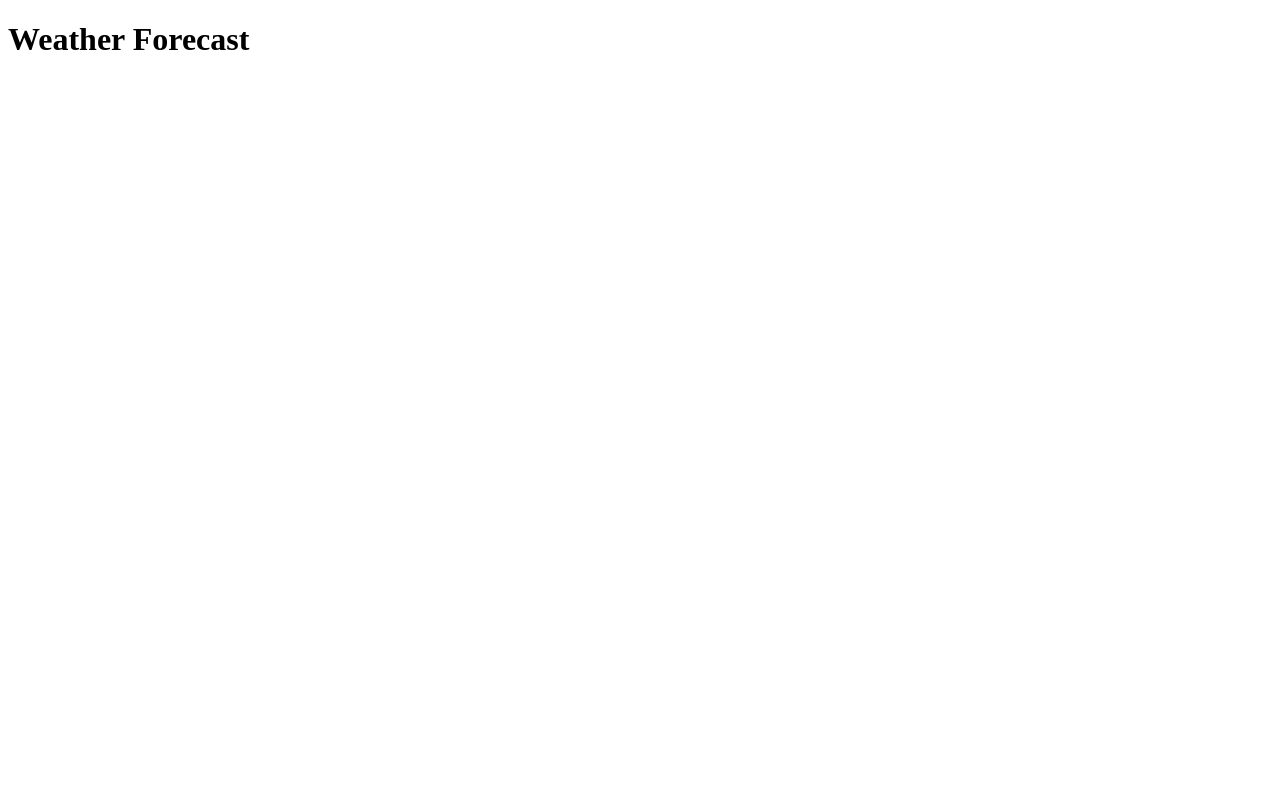
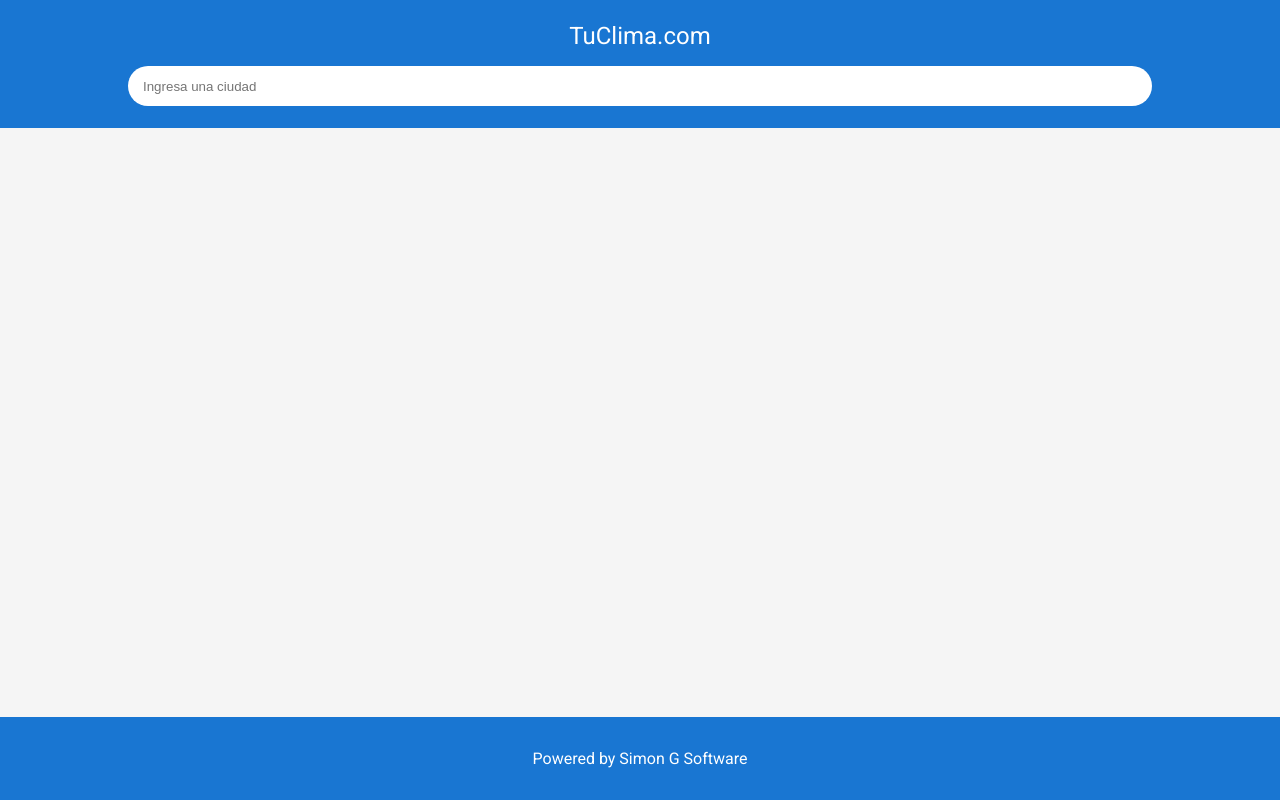
Before and after one commit to sgonzaec/weather-forecast-vue, a JavaScript app: page / in a window 1280 px wide. Built offline with nearby package versions, Linux system fonts and the light colour scheme.

Commit message:
feat: addd components

```diff
--- a/src/App.vue
+++ b/src/App.vue
@@ -13,4 +13,15 @@ export default {
   <WeatherForecast />
 </template>
 
-<style></style>
+<style>
+@import url("https://fonts.googleapis.com/css2?family=Roboto:ital,wght@0,100;0,300;0,400;0,500;0,700;0,900;1,100;1,300;1,400;1,500;1,700;1,900&display=swap");
+
+body {
+  box-sizing: border-box;
+  font-family: "Roboto", sans-serif;
+  margin: 0;
+  padding: 0;
+  font-family: "Roboto", sans-serif;
+  background-color: #f5f5f5;
+}
+</style>
--- /dev/null
+++ b/src/components/WeatherInfo/WeatherInfo.vue
@@ -0,0 +1,14 @@
+<script>
+export default {
+  props: {
+    city: String,
+  },
+};
+
+</script>
+
+<template>
+  <p>{{ city }}</p>
+</template>
+
+<style scoped></style>
--- a/src/components/weather-forecast/WeatherForecast.vue
+++ b/src/components/weather-forecast/WeatherForecast.vue
@@ -1,9 +1,95 @@
-<script setup></script>
+<script setup>
+import WeatherInfo from "../WeatherInfo/WeatherInfo.vue";
+</script>
 
 <template>
-    <div class="weather-forecast">
-        <h1>Weather Forecast</h1>
-    </div>
+  <nav>
+    <label for="searchbar">TuClima.com</label>
+    <input
+      type="search"
+      placeholder="Ingresa una ciudad"
+      v-model="handleCityChange"
+      @change="saveInput"
+      @blur="saveInput"
+    />
+  </nav>
+  <div class="weather-forecast">
+    <WeatherInfo :city="savedValue" />
+  </div>
+  <footer>
+    <p>Powered by <a href="#" title="simon g software">Simon G Software</a></p>
+  </footer>
 </template>
 
-<style scoped></style>
+<script>
+export default {
+  data() {
+    return {
+      handleCityChange: "",
+      savedValue: "",
+    };
+  },
+  methods: {
+    saveInput() {
+      const API_KEY = "5a8678bb2ad91d757eb08826559747e6";
+      const ubicacion = this.handleCityChange; // Reemplaza con la ciudad y país deseados
+
+      const url = `https://api.weatherstack.com/current?access_key=${API_KEY}&query=${ubicacion}`;
+
+      fetch(url)
+        .then((response) => response.json())
+        .then((data) => {
+          console.log("Datos del clima:", data);
+        })
+        .catch((error) => {
+          console.error("Error al obtener los datos del clima:", error);
+        });
+
+      this.savedValue = this.handleCityChange;
+    },
+  },
+};
+</script>
+
+<style scoped>
+nav {
+  background-color: #1976d2;
+  display: flex;
+  min-height: 6em;
+  justify-content: center;
+  padding: 1em 0;
+  gap: 1em;
+  align-items: center;
+  flex-direction: column;
+}
+footer {
+  background-color: #1976d2;
+  display: flex;
+  min-height: 3em;
+  justify-content: center;
+  padding: 1em 0;
+  color: white;
+  position: fixed;
+  width: 100%;
+  bottom: 0;
+  gap: 1em;
+  align-items: center;
+  flex-direction: column;
+}
+footer a {
+  color: white;
+  text-emphasis: none;
+  text-decoration: none;
+}
+label {
+  color: white;
+  font-size: 1.5em;
+}
+input[type="search"] {
+  width: 80%;
+  height: 3em;
+  border: transparent;
+  border-radius: 30px;
+  padding: 15px;
+}
+</style>
--- a/src/main.js
+++ b/src/main.js
@@ -1,4 +1,19 @@
+/* Set up using Vue 3 */
 import { createApp } from 'vue'
 import App from './App.vue'
 
-createApp(App).mount('#app')
+/* import the fontawesome core */
+import { library } from '@fortawesome/fontawesome-svg-core'
+
+/* import font awesome icon component */
+import { FontAwesomeIcon } from '@fortawesome/vue-fontawesome'
+
+/* import specific icons */
+import { faUserSecret } from '@fortawesome/free-solid-svg-icons'
+
+/* add icons to the library */
+library.add(faUserSecret)
+
+createApp(App)
+.component('font-awesome-icon', FontAwesomeIcon)
+.mount('#app')
```
Also changed, not shown: package.json (+6 -2 lines), 1 other file (tests, documents, lock files or other folders).
